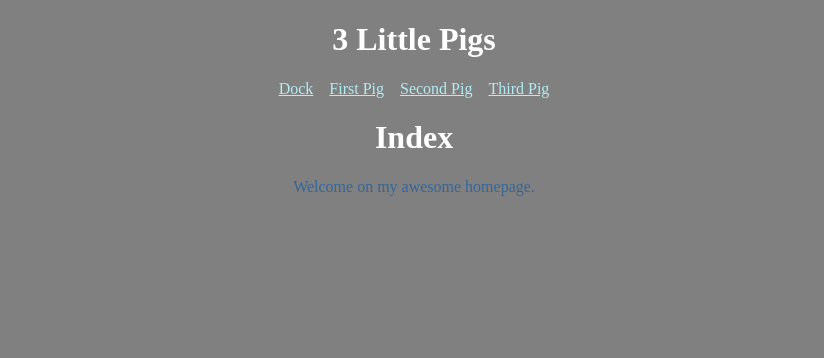
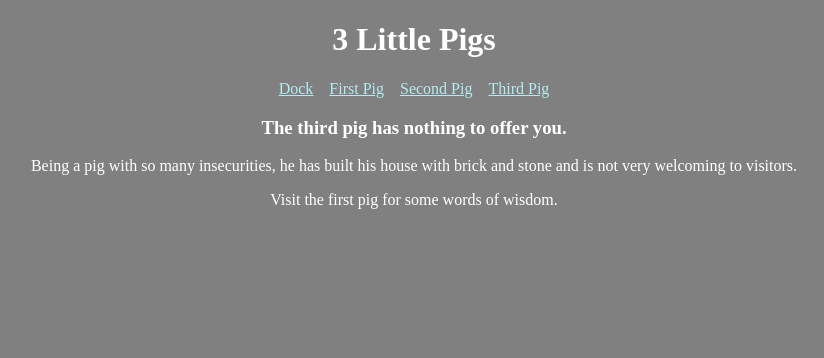
Before and after one commit to shipinggs/networks-labs, a Flask app: page /third in a window 1280 px wide. Shown: the top 358 px of the page, without its empty margins (226-1050 px from the left). Run offline with Flask 2, Linux system fonts and the light colour scheme.

Commit message:
Third: wrote pig's description

```diff
--- a/lab2/app.py
+++ b/lab2/app.py
@@ -22,8 +22,6 @@ def second():
         if form.validate() == False:
             flash('All fields are required.')
             return render_template('second.html', form = form)
-        else:
-            return render_template('success.html')
     elif request.method == 'GET':
          return render_template('second.html', form = form)
 
--- a/lab2/static/style.css
+++ b/lab2/static/style.css
@@ -1,4 +1,5 @@
 body {
+    padding: 0 14px;
     text-align: center;
     background: grey;
     color: white;
@@ -23,6 +24,7 @@ body {
     display: block;
     margin: 6px auto;
     padding: none;
+    font-size: 20px;
 }
 
 .second-pig__form-textfield {
--- a/lab2/templates/second.html
+++ b/lab2/templates/second.html
@@ -4,7 +4,7 @@
   <h3>The second pig is a polite pig.</h3>
 
   <form action = "http://localhost:5000/second" method ="POST">
-        <div style = font-size:20px; font-weight:bold; margin-left:150px;>
+        <div>
            {{ form.name.label(class_='second-pig__form-label') }}
            {{ form.name(class_='second-pig__form-textfield') }}
            {{ form.submit(class_='second-pig__form-submit') }}
--- a/lab2/templates/third.html
+++ b/lab2/templates/third.html
@@ -1,13 +1,12 @@
 {% extends "layout.html" %}
-{% block title %}Index{% endblock %}
-{% block head %}
-  {{ super() }}
-  <style type="text/css">
-    .important { color: #336699; }
-  </style>
+
+
+{% block content %}
+  <h3>The third pig has nothing to offer you.</h3>
+  <p>
+    Being a pig with so many insecurities, he has built his house with brick and stone and is not very welcoming to visitors.
+  </p>
+  <p>
+    Visit the first pig for some words of wisdom.
+  </p>
 {% endblock %}
-{% block content %}
-  <h1>Index</h1>
-  <p class="important">
-    Welcome on my awesome homepage.
-{% endblock %}
```
